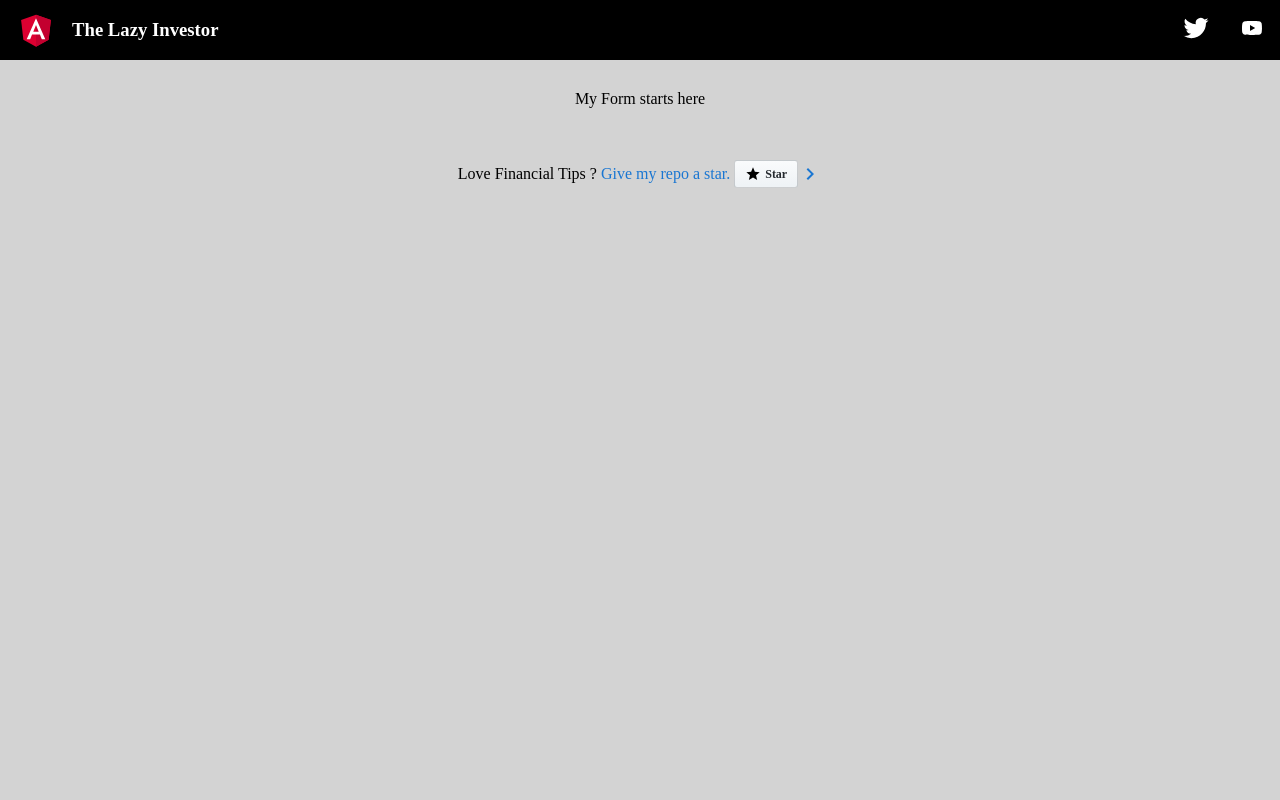
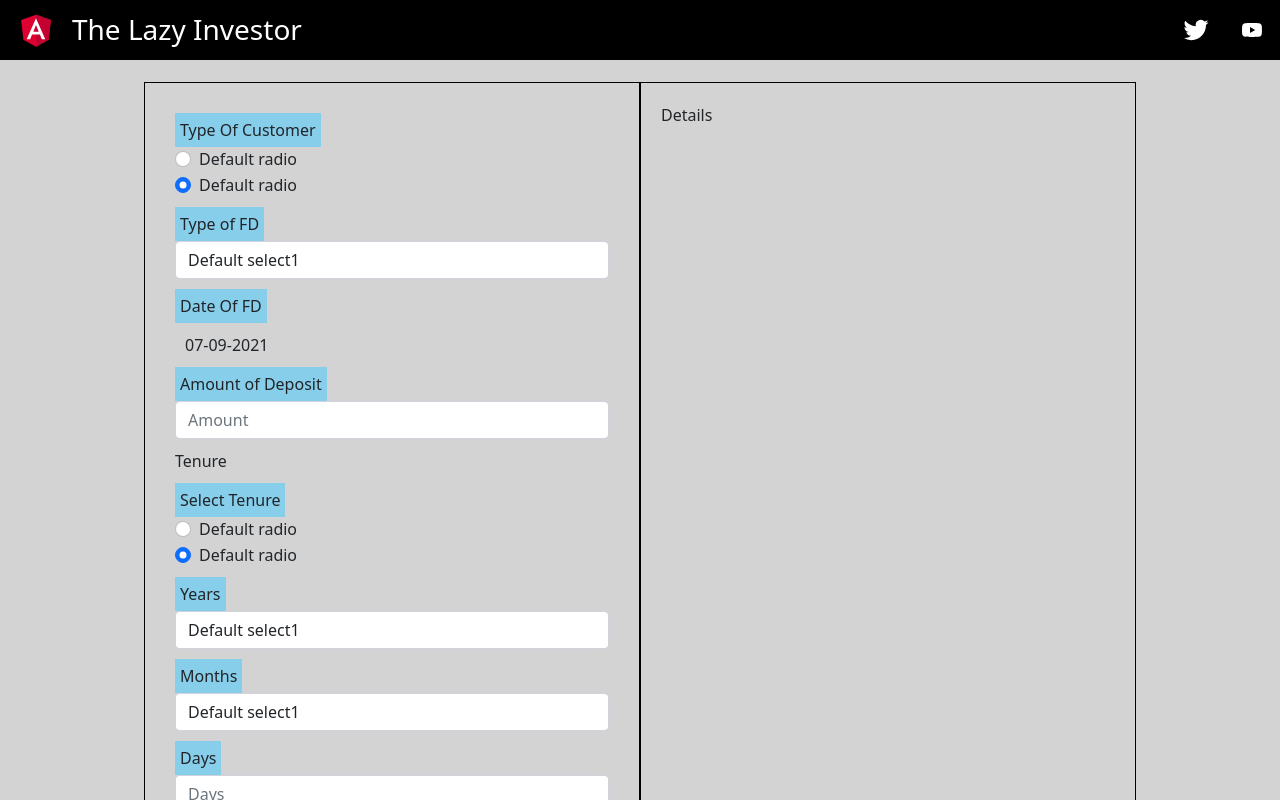
Before and after one commit to MiHawkStackOverFlow/the-lazy-investor-angular-, an Angular app: page /asset-fd/fd-calculator in a window 1280 px wide. Shown: the top 800 px of the page. Built offline with nearby package versions, Linux system fonts and the light colour scheme.

Commit message:
FD calcualtor form html

```diff
--- a/package.json
+++ b/package.json
@@ -18,6 +18,8 @@
     "@angular/platform-browser": "~12.2.0",
     "@angular/platform-browser-dynamic": "~12.2.0",
     "@angular/router": "~12.2.0",
+    "bootstrap": "^5.1.1",
+    "jquery": "^3.6.0",
     "rxjs": "~6.6.0",
     "tslib": "^2.3.0",
     "zone.js": "~0.11.4"
--- a/src/app/modules/fixed-deposits/components/fd-calculator/fd-calculator.component.html
+++ b/src/app/modules/fixed-deposits/components/fd-calculator/fd-calculator.component.html
@@ -1,3 +1,89 @@
-<section class="content">
-  <div>My Form starts here</div>
+<section class="fd-content">
+  <div class="row">
+    <form class="col-md-6 box-black" [formGroup]="fdDetailsForm">
+
+      <div class="form-group form-section">
+        <label class="col-form-label main-labels">Type Of Customer</label>
+        <div class="form-check">
+          <input class="form-check-input" type="radio" name="exampleRadios1" id="exampleRadios1" value="option1" checked>
+          <label class="form-check-label" for="exampleRadios1">
+            Default radio
+          </label>
+        </div>
+        <div class="form-check">
+          <input class="form-check-input" type="radio" name="exampleRadios1" id="exampleRadios1" value="option1" checked>
+          <label class="form-check-label" for="exampleRadios1">
+            Default radio
+          </label>
+        </div>
+      </div>
+
+      <div class="form-group form-section">
+        <label class="col-form-label main-labels">Type of FD</label>
+        <select class="form-control">
+          <option>Default select1</option>
+          <option>Default select2</option>
+          <option>Default select3</option>
+        </select>
+      </div>
+
+      <div class="form-group form-section">
+        <label for="exampleInputPassword1" class="main-labels">Date Of FD</label>
+        <label for="exampleInputPassword1" style="margin: 10px; display: block;">{{ currentDate | date:'dd-MM-yyyy'}}</label>
+      </div>
+
+      <div class="form-group form-section">
+        <label for="exampleInputPassword1" class="main-labels">Amount of Deposit</label>
+        <input type="text" class="form-control" id="exampleInputPassword1" placeholder="Amount">
+      </div>
+
+      <div class="form-group form-section">
+        <label for="exampleInputPassword1">Tenure</label>
+      </div>
+
+      <div class="form-group form-section">
+        <label class="col-form-label main-labels">Select Tenure</label>
+        <div class="form-check">
+          <input class="form-check-input" type="radio" name="exampleRadios2" id="exampleRadios2" value="option2" checked>
+          <label class="form-check-label" for="exampleRadios1">
+            Default radio
+          </label>
+        </div>
+        <div class="form-check">
+          <input class="form-check-input" type="radio" name="exampleRadios2" id="exampleRadios2" value="option2" checked>
+          <label class="form-check-label" for="exampleRadios1">
+            Default radio
+          </label>
+        </div>
+      </div>
+
+      <div class="form-group form-section">
+        <label class="col-form-label main-labels">Years</label>
+        <select class="form-control">
+          <option>Default select1</option>
+          <option>Default select2</option>
+          <option>Default select3</option>
+        </select>
+      </div>
+
+      <div class="form-group form-section">
+        <label class="col-form-label main-labels">Months</label>
+        <select class="form-control">
+          <option>Default select1</option>
+          <option>Default select2</option>
+          <option>Default select3</option>
+        </select>
+      </div>
+
+      <div class="form-group form-section">
+        <label for="exampleInputPassword1" class="main-labels">Days</label>
+        <input type="text" class="form-control" id="exampleInputPassword1" placeholder="Days">
+      </div>
+
+      <button type="submit" class="btn btn-primary form-section">Submit</button>
+    </form>
+    <div class="col-md-6 box-black">
+      Details
+    </div>
+  </div>
 </section>
--- a/src/app/modules/fixed-deposits/components/fd-calculator/fd-calculator.component.scss
+++ b/src/app/modules/fixed-deposits/components/fd-calculator/fd-calculator.component.scss
@@ -0,0 +1,19 @@
+.fd-content {
+  margin: 82px auto 32px;
+  padding: 0 16px;
+  width: 1000px;
+}
+
+.box-black {
+  border: 1px solid black;
+  padding: 20px;
+}
+
+.form-section {
+  margin: 10px;
+}
+
+.main-labels {
+  padding: 5px;
+  background-color: skyblue;
+}
--- a/src/app/modules/fixed-deposits/components/fd-calculator/fd-calculator.component.ts
+++ b/src/app/modules/fixed-deposits/components/fd-calculator/fd-calculator.component.ts
@@ -1,4 +1,7 @@
 import { Component, OnInit } from '@angular/core';
+import { FormControl, FormGroup, FormBuilder, Validators } from '@angular/forms';
+import { CustomerType, FDTenure, FDType } from '../../model/fd-enums';
+import { FixedDeposit } from '../../model/fixed-deposit';
 
 @Component({
   selector: 'app-fd-calculator',
@@ -6,10 +9,46 @@ import { Component, OnInit } from '@angular/core';
   styleUrls: ['./fd-calculator.component.scss']
 })
 export class FdCalculatorComponent implements OnInit {
+  currentDate = new Date();
+  fdDetailsForm!: FormGroup;
+  newFD!: FixedDeposit;
 
-  constructor() { }
+  constructor(private fb: FormBuilder) { }
 
   ngOnInit(): void {
+    this.newFD = new FixedDeposit(CustomerType.Normal, FDType.Cumulative, this.currentDate, 10000, FDTenure.YearsMonthsDays, 1, 0, 0);
+    this.setFormControls();
   }
 
+  setFormControls = () => {
+    this.fdDetailsForm = this.fb.group({
+      customerType: [ this.newFD.customerType, Validators.required ],
+      fdType: [ this.newFD.fdType, Validators.required ],
+      dateOfFD: [ this.newFD.dateOfFD, Validators.required ],
+      depositAmount: [ this.newFD.depositAmount, Validators.required ],
+      fdTenure: [ this.newFD.fdTenure, Validators.required ],
+      fdYears: [ this.newFD.fdYears ],
+      fdMonths: [ this.newFD.fdMonths ],
+      fdDays: [ this.newFD.fdDays, Validators.required ],
+    });
+  }
+
+  invalidateForm = () => {
+    Object.keys(this.fdDetailsForm.controls).forEach(field => {
+      const control = this.fdDetailsForm.get(field);
+      if (control) {
+        control.markAsTouched({ onlySelf: true });
+      }
+    });
+  }
+
+  submit = () => {
+    if (this.fdDetailsForm.valid) {
+      this.newFD = this.fdDetailsForm.value;
+      console.log('newFD', this.newFD);
+    } else {
+      this.invalidateForm();
+    }
+    // service call to store the data
+  }
 }
--- a/src/app/modules/fixed-deposits/fixed-deposits.module.ts
+++ b/src/app/modules/fixed-deposits/fixed-deposits.module.ts
@@ -5,6 +5,7 @@ import { FixedDepositsRoutingModule } from './fixed-deposits-routing.module';
 import { FixedDepositsMainComponent } from './components/fixed-deposits-main/fixed-deposits-main.component';
 import { FdCalculatorComponent } from './components/fd-calculator/fd-calculator.component';
 
+import { SharedModule } from '../../shared/shared.module';
 
 @NgModule({
   declarations: [
@@ -13,7 +14,8 @@ import { FdCalculatorComponent } from './components/fd-calculator/fd-calculator.
   ],
   imports: [
     CommonModule,
-    FixedDepositsRoutingModule
+    FixedDepositsRoutingModule,
+    SharedModule
   ]
 })
 export class FixedDepositsModule { }
--- /dev/null
+++ b/src/app/modules/fixed-deposits/model/fd-enums.ts
@@ -0,0 +1,17 @@
+export enum CustomerType {
+  Normal = 'Normal',
+  SeniorCitizen = 'Senior Citizen'
+}
+
+export enum FDType {
+  Cumulative = 'Cumulative',
+  QuarterlyPayout = 'Quarterly Payout',
+  MonthlyPayout = 'Monthly Payout',
+  ShortTermFD = 'Short Term FD'
+}
+
+
+export enum FDTenure {
+  YearsMonthsDays = 'Years, Months, Days',
+  DaysOnly = 'Days Only'
+}
--- /dev/null
+++ b/src/app/modules/fixed-deposits/model/fixed-deposit.ts
@@ -0,0 +1,30 @@
+export class FixedDeposit {
+  public customerType: string;
+  public fdType: string;
+  public dateOfFD: Date;
+  public depositAmount: number;
+  public fdTenure: string;
+  public fdYears: number;
+  public fdMonths: number;
+  public fdDays: number;
+
+  constructor(
+    _customerType: string,
+    _fdType: string,
+    _dateOfFD: Date,
+    _depositAmount: number,
+    _fdTenure: string,
+    _fdYears: number,
+    _fdMonths: number,
+    _fdDays: number
+  ) {
+    this.customerType = _customerType;
+    this.fdType = _fdType;
+    this.dateOfFD = _dateOfFD;
+    this.depositAmount = _depositAmount;
+    this.fdTenure = _fdTenure;
+    this.fdYears = _fdYears;
+    this.fdMonths = _fdMonths;
+    this.fdDays = _fdDays;
+  }
+}
--- a/src/styles.scss
+++ b/src/styles.scss
@@ -1,4 +1,6 @@
 /* You can add global styles to this file, and also import other style files */
+@import '~bootstrap/dist/css/bootstrap.min.css';
+
 /*
   https://cdn.pixabay.com/photo/2015/12/01/15/43/black-1072366_960_720.jpg
 
```
Also changed, not shown: src/app/shared/shared.module.ts (+5 -2 lines), 1 other file (tests, documents, lock files or other folders).
